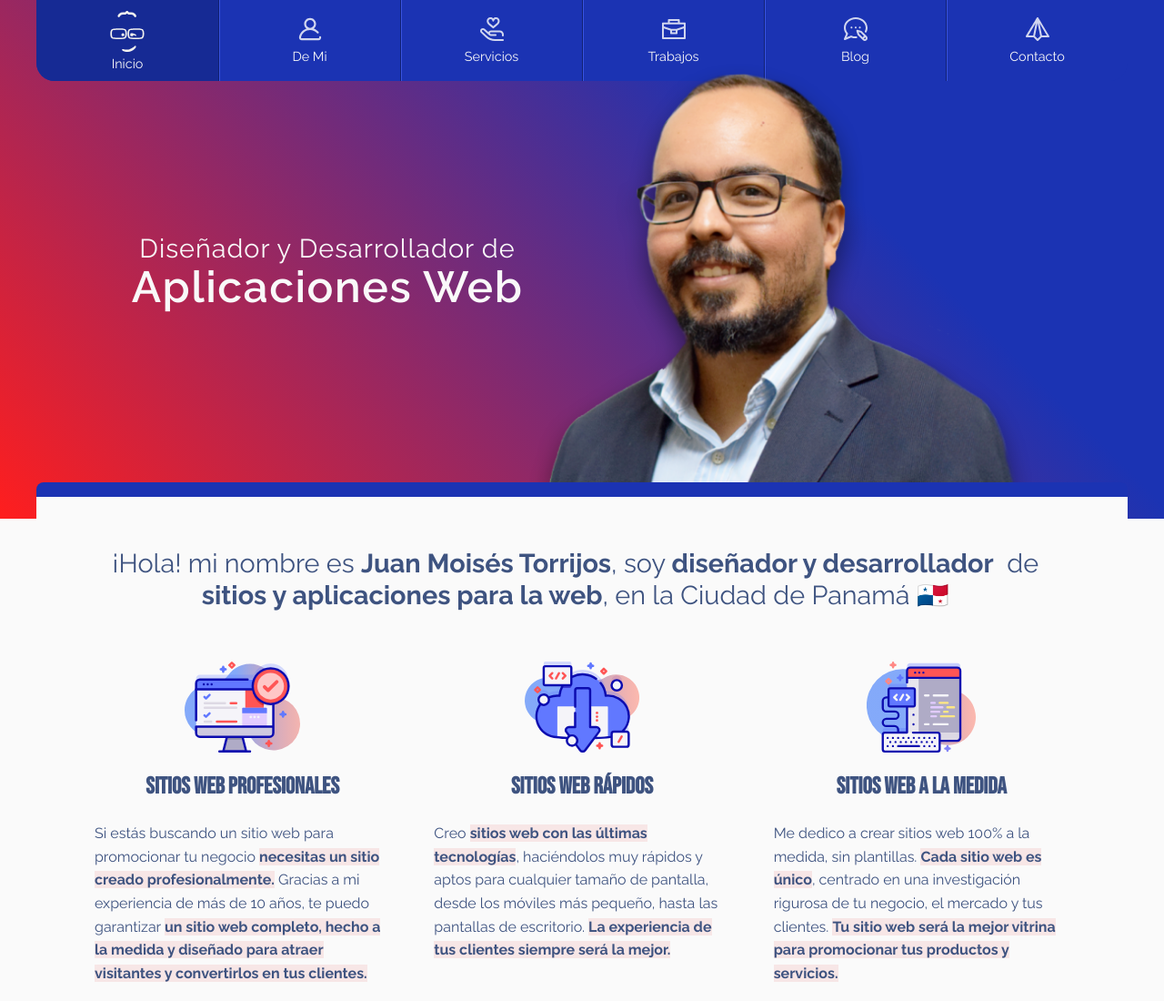
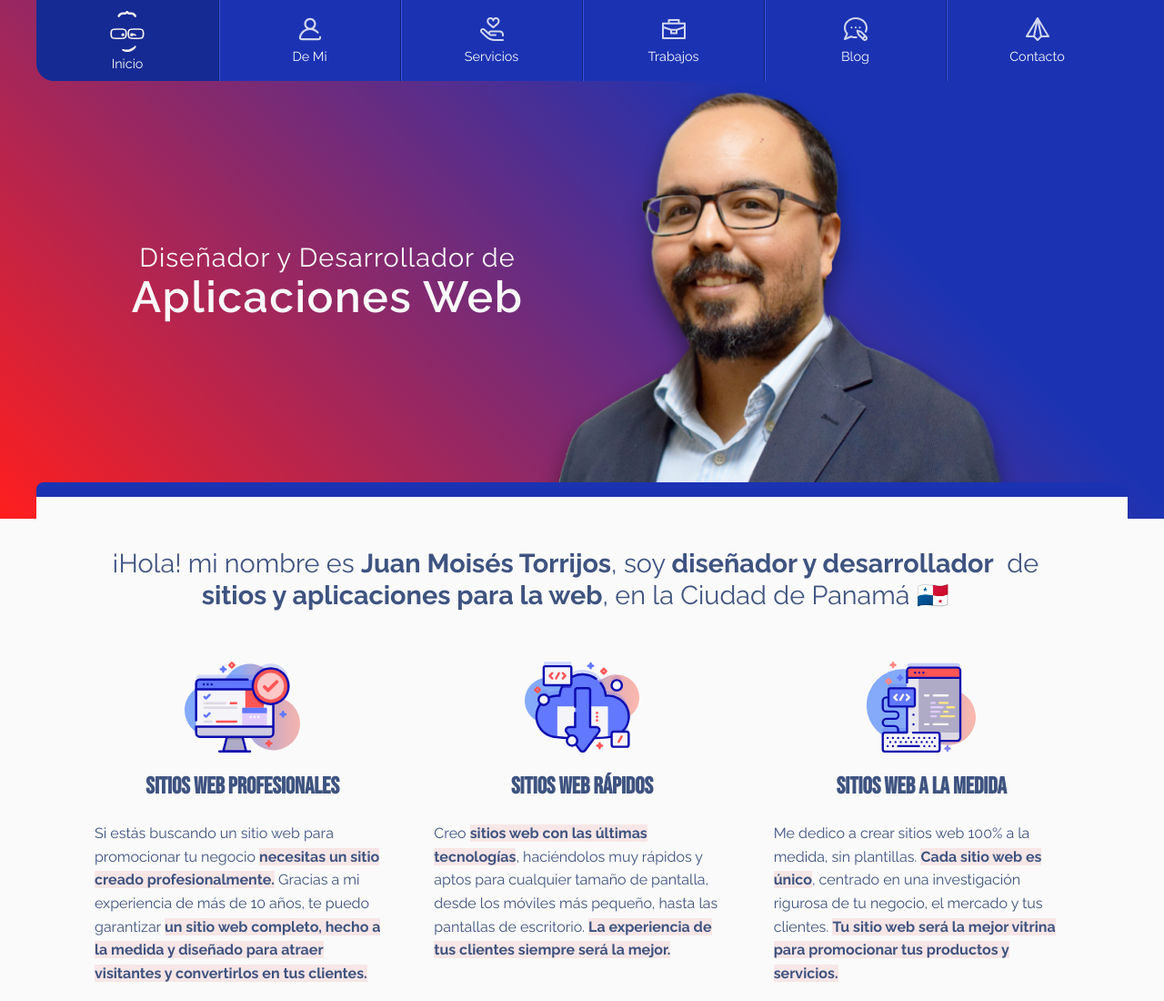
Before and after one commit to moitorrijos/moitorrijos-blog, a Gatsby site: page / in a window 1280 px wide. Shown: the top 1100 px of the page at 91% size. Built offline with nearby package versions, Linux system fonts and the light colour scheme; Gatsby itself is replaced by a stand-in of ours.

Commit message:
Increase fluid image size.

```diff
--- a/src/components/hero.js
+++ b/src/components/hero.js
@@ -8,7 +8,7 @@ const Hero = () => {
     query {
       file(relativePath: { eq: "moitorrijos-2020@2x.png" }) {
         childImageSharp {
-          fluid(maxWidth: 644, maxHeight: 494) {
+          fluid(maxWidth: 1276, maxHeight: 934) {
             ...GatsbyImageSharpFluid_withWebp_tracedSVG
           }
         }
```
